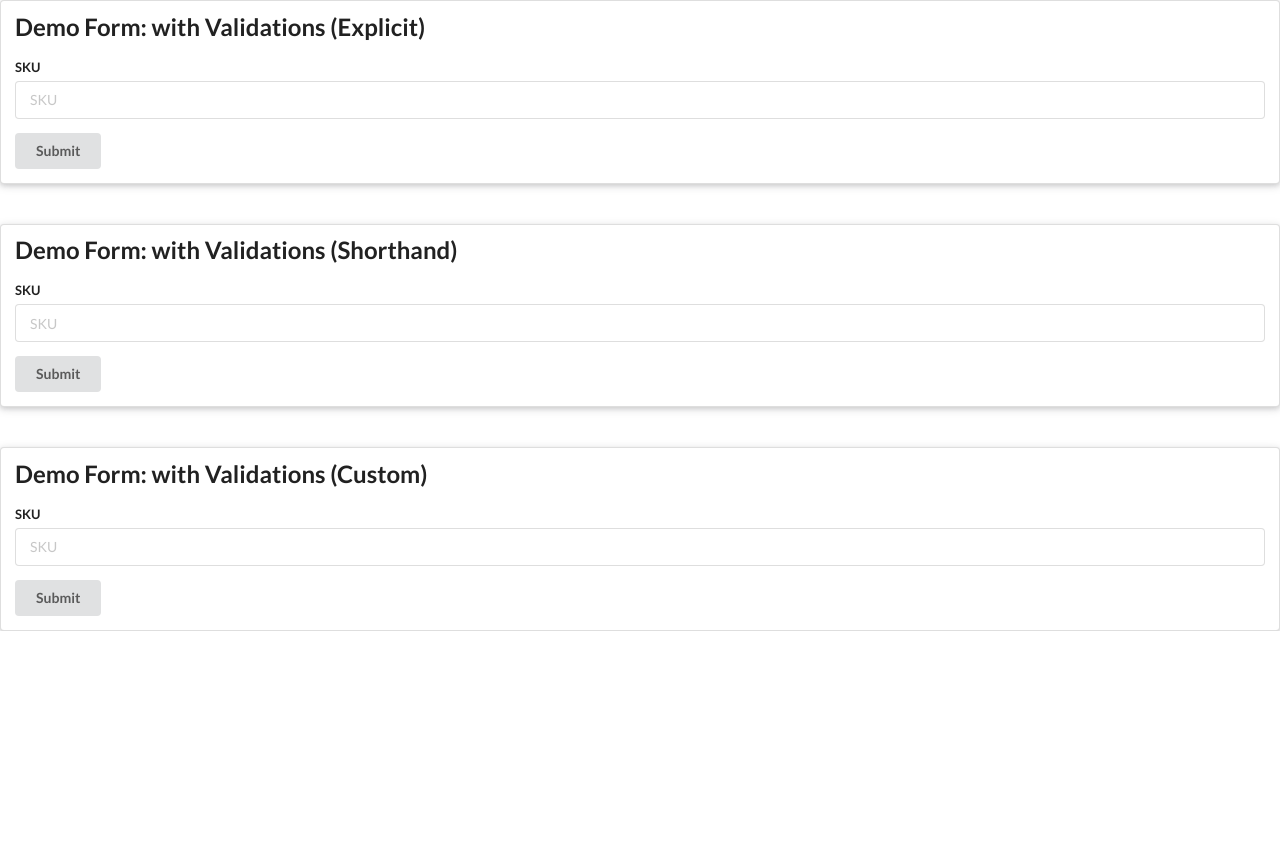
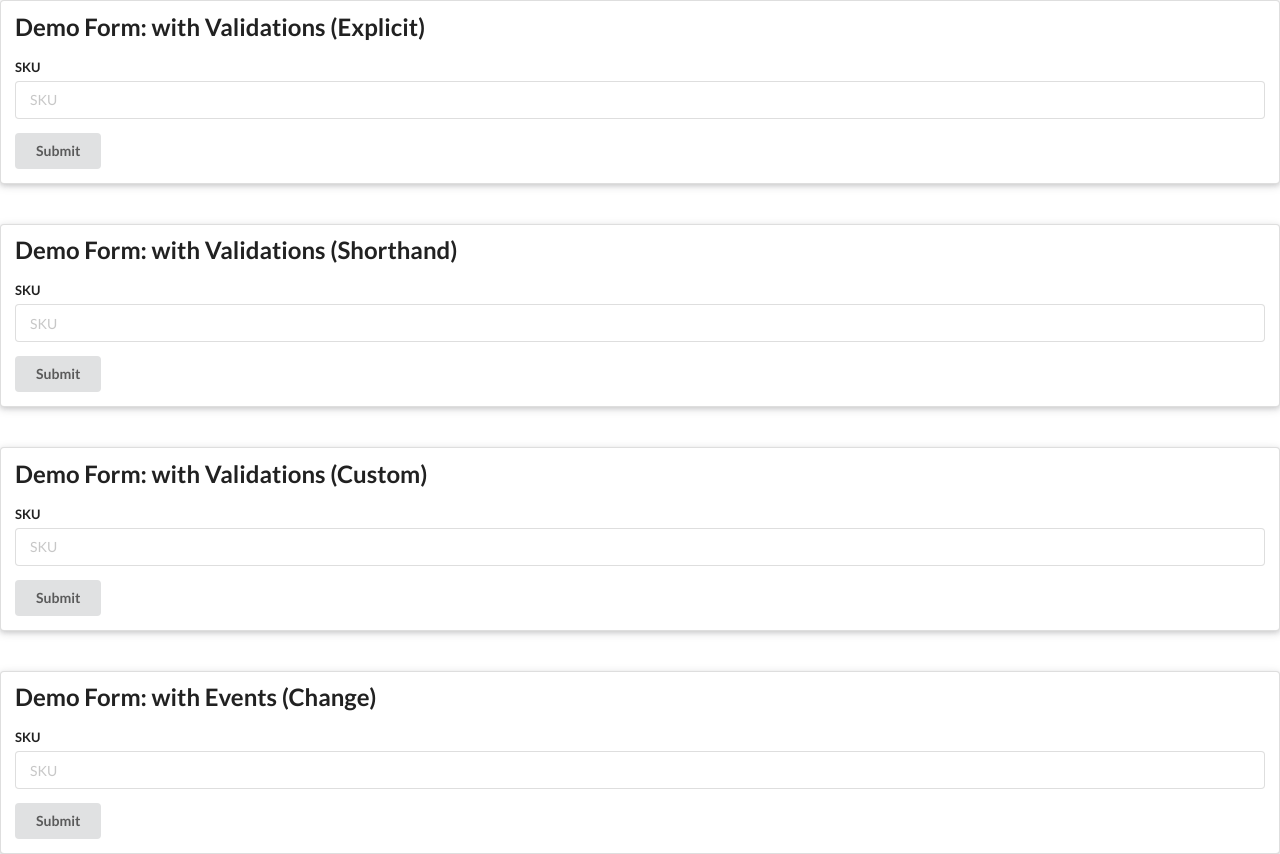
Before and after one commit to Geoff-Roodt/angular-forms, an Angular app in the folder form-app/: page / in a window 1280 px wide. Shown: the part 845-1699 px from the top of the page. Before the commit the page ends 1476 px from the top, so only its background shows below. Built offline with nearby package versions, Linux system fonts and the light colour scheme.

Commit message:
Added code for event binding to the form

```diff
--- a/form-app/src/app/app.component.html
+++ b/form-app/src/app/app.component.html
@@ -34,3 +34,9 @@
 <div>
   <form-sku-custom-validation></form-sku-custom-validation>
 </div>
+
+<br/>
+<br/>
+<div>
+  <form-sku-events></form-sku-events>
+</div>
--- a/form-app/src/app/form-sku-events/form-sku-events.component.html
+++ b/form-app/src/app/form-sku-events/form-sku-events.component.html
@@ -1,3 +1,16 @@
-<p>
-  form-sku-events works!
-</p>
+<div class="ui raised segment">
+  <h2 class="ui header">Demo Form: with Events (Change)</h2>
+  <form [formGroup]="myForm"
+        (ngSubmit)="onSubmit(myForm.value)"
+        class="ui form"
+        [class.error]="!myForm.valid && myForm.touched">
+
+    <div class="field" [class.error]="!sku.valid && sku.touched">
+      <label for="skuInput">SKU</label>
+      <input type="text" id="skuInput" placeholder="SKU" [formControl]="sku">
+      <div *ngIf="sku.hasError('required')" class="ui error message">SKU is required</div>
+    </div>
+
+    <button type="submit" class="ui button">Submit</button>
+  </form>
+</div>
--- a/form-app/src/app/form-sku-events/form-sku-events.component.ts
+++ b/form-app/src/app/form-sku-events/form-sku-events.component.ts
@@ -1,13 +1,38 @@
-import { Component, OnInit } from '@angular/core';
+import { Component, OnInit, EventEmitter } from '@angular/core';
+import {FormBuilder, FormGroup, Validators, AbstractControl, FormControl} from '@angular/forms';
 
 @Component({
   selector: 'form-sku-events',
   templateUrl: './form-sku-events.component.html',
   styleUrls: ['./form-sku-events.component.css']
 })
+
 export class FormSkuEventsComponent implements OnInit {
+  myForm:FormGroup;
+  sku: AbstractControl;
 
-  constructor() { }
+  constructor(fb:FormBuilder) {
+    this.myForm = fb.group({
+      'sku': ['', Validators.required]
+    });
+
+    this.sku = this.myForm.controls['sku'];
+    this.sku.valueChanges.subscribe(
+      (value:string) => {
+        console.log('sku changed to: ', value);
+      }
+    );
+
+    this.myForm.valueChanges.subscribe(
+      (form:any) => {
+        console.log('form changed to: ', form);
+      }
+    );
+  }
+
+  onSubmit(value:string):void{
+    console.log('You submitted value: ', value);
+  }
 
   ngOnInit() {
   }
```
